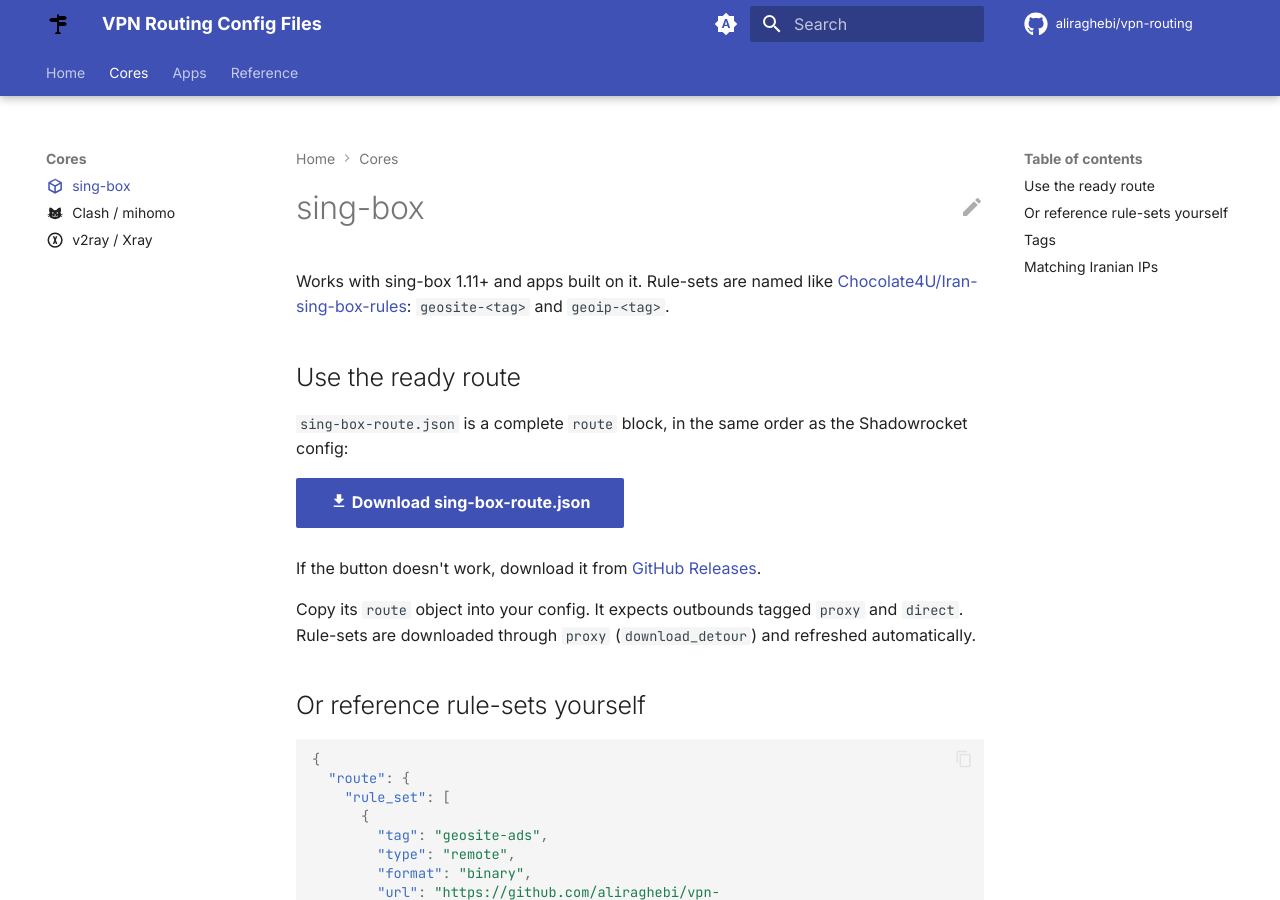
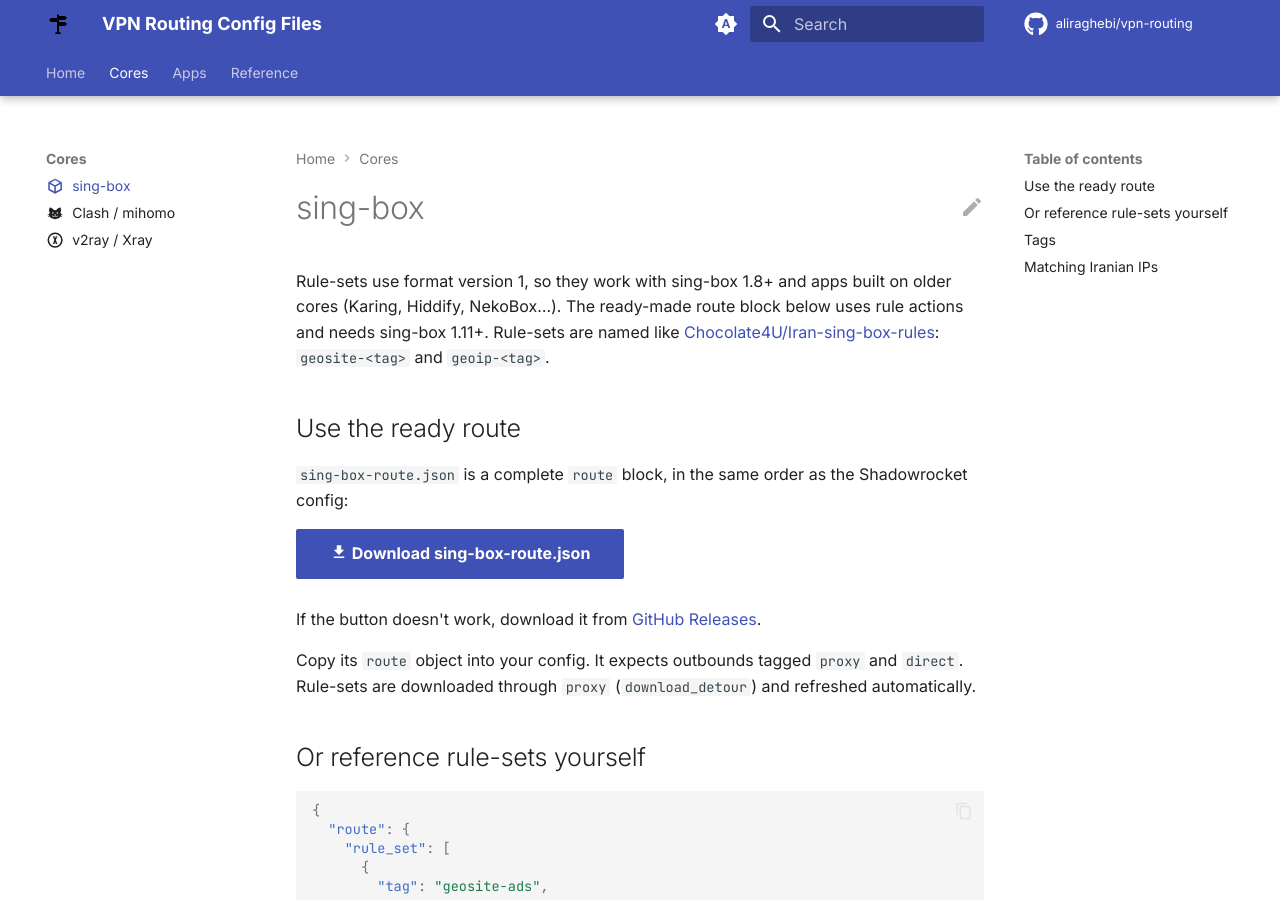
Before and after one commit to aliraghebi/routing-rules, an MkDocs documentation site: the page built from docs/sing-box.md, in a window 1280 px wide and 900 px high. Built offline with MkDocs 1.6.1 and Material for MkDocs 9.7.7, drawn with Linux system fonts in a browser that asks for light colours; comment, search, counter and statistics services are not loaded.

Commit message:
fix(emit): publish sing-box rule-sets in format version 1
Karing's bundled sing-box core rejects version 2 .srs files (Chocolate4U
ships version 1 for the same reason). Version 1 covers every rule type used
here and is read by sing-box 1.8+; version 2 only stored domain_suffix more
compactly. CI now asserts the compiled header is version 1.

```diff
--- a/docs/sing-box.md
+++ b/docs/sing-box.md
@@ -4,9 +4,10 @@ icon: material/cube-outline
 
 # sing-box
 
-Works with sing-box 1.11+ and apps built on it. Rule-sets are named like
-[Chocolate4U/Iran-sing-box-rules](https://github.com/Chocolate4U/Iran-sing-box-rules): `geosite-<tag>` and
-`geoip-<tag>`.
+Rule-sets use format version 1, so they work with sing-box 1.8+ and apps built on older cores (Karing,
+Hiddify, NekoBox…). The ready-made route block below uses rule actions and needs sing-box 1.11+. Rule-sets
+are named like [Chocolate4U/Iran-sing-box-rules](https://github.com/Chocolate4U/Iran-sing-box-rules):
+`geosite-<tag>` and `geoip-<tag>`.
 
 ## Use the ready route
 
```
Also changed, not shown: 4 other files.
